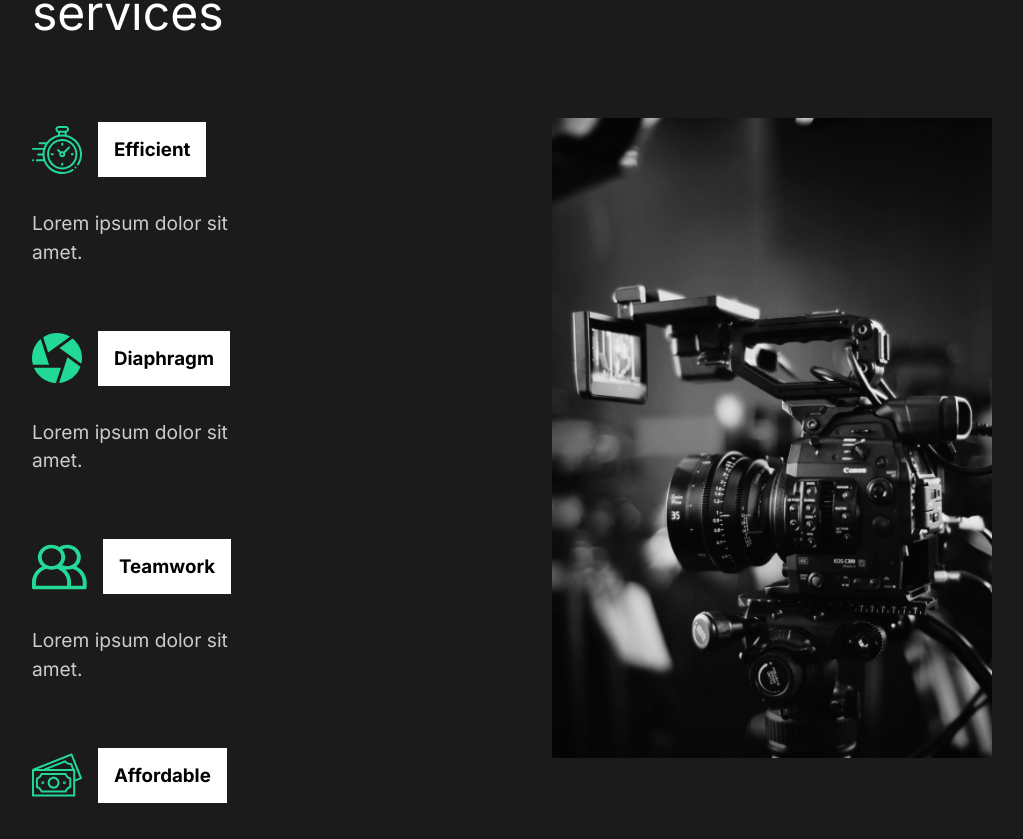
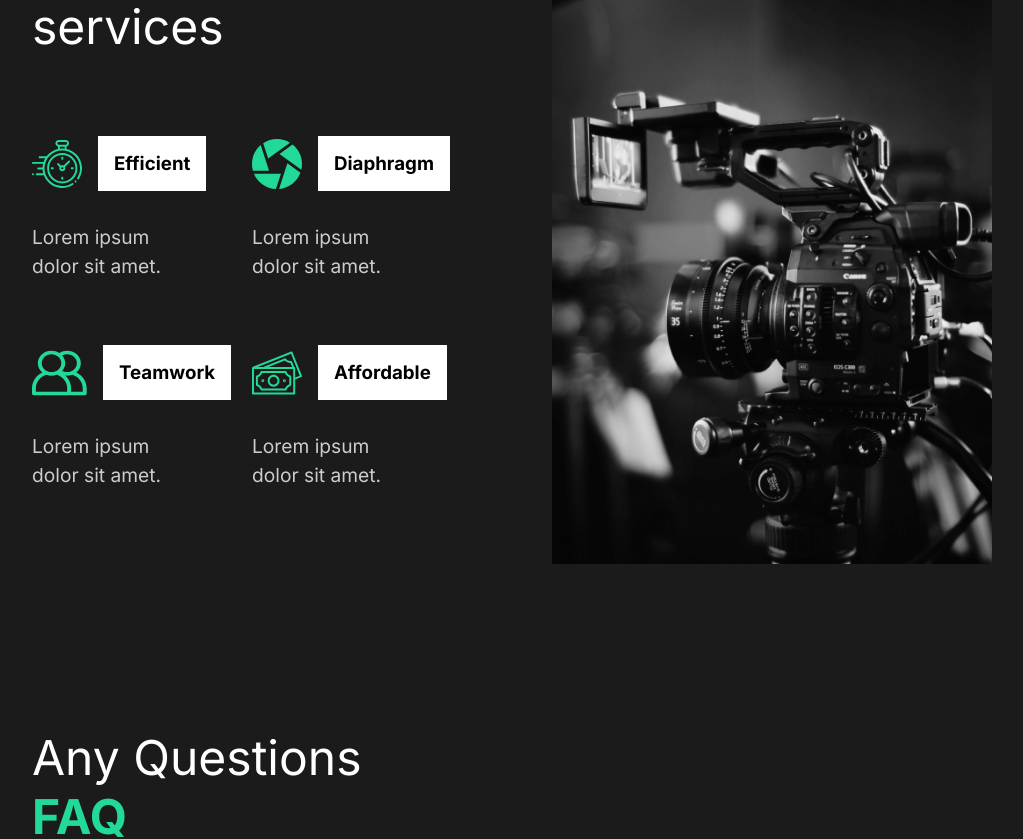
Before and after one commit to NelushiB/the-creative-react-course-capture, a React (Create React App) app: page / in a window 1280 px wide. Shown: the part 1040-1879 px from the top of the page, without its empty margins (128-1151 px from the left). Built offline with nearby package versions, Linux system fonts and the light colour scheme.

Commit message:
12. Changes and Toggle Our Work

```diff
--- a/src/components/FaqSection.jsx
+++ b/src/components/FaqSection.jsx
@@ -1,4 +1,4 @@
-import React, { useState } from 'react';
+import React from 'react';
 //Style
 import { styled } from 'styled-components';
 import { About } from '../styles';
@@ -6,11 +6,11 @@ import { About } from '../styles';
 import Toggle from './Toggle';
 //Animation
 import { LayoutGroup } from 'framer-motion';
+import { fade } from '../animation';
 
 const FaqSection = () => {
-
    return (
-      <Faq>
+      <Faq variants={fade}>
          <h2>Any Questions <span>FAQ</span></h2>
          <LayoutGroup>
          <Toggle title="How Do I Start?">
--- a/src/components/ServiceSection.jsx
+++ b/src/components/ServiceSection.jsx
@@ -7,11 +7,15 @@ import teamwork from '../img/teamwork.svg';
 import home2 from '../img/home2.png';
 //Styles
 import { styled } from 'styled-components';
-import {About, Description, Image, Hide} from '../styles'
+import {About, Description, Image} from '../styles'
+
+import { fade } from '../animation';
+import { useScroll } from '../components/useScroll';
 
 const ServiceSection = () => {
+   const [element, controls] = useScroll();
    return (
-      <Services>
+      <Services variants={fade} animate={controls} initial="hidden" ref={element}>
          <Description>
             <h2>High <span>quality</span> services</h2>
             <Cards>
@@ -29,6 +33,8 @@ const ServiceSection = () => {
                   </div>
                   <p>Lorem ipsum dolor sit amet.</p>
                </Card>
+               </Cards>
+               <Cards>
                <Card>
                   <div className="icon">
                      <img src={teamwork} alt="teamwork" />
@@ -68,7 +74,7 @@ const Cards = styled.div`
 `;
 
 const Card = styled.div`
-   flex-basis: 20rem;
+   width: 50%;
    .icon {
       display: flex;
       align-items: center;
--- /dev/null
+++ b/src/components/useScroll.jsx
@@ -0,0 +1,19 @@
+import { useEffect } from 'react';
+import { useInView } from 'react-intersection-observer';
+import { useAnimation } from 'framer-motion';
+
+export const useScroll = () => {
+   const controls = useAnimation();
+   const [element, view] = useInView({ threshold: 0.5 });
+
+   useEffect(() => {
+      if (view) {
+         controls.start('show');
+      } else {
+         controls.start('hidden');
+      }
+   }, [view, controls]);
+
+
+   return [element, controls];
+}
--- a/src/pages/OurWork.jsx
+++ b/src/pages/OurWork.jsx
@@ -1,15 +1,27 @@
-import React from 'react';
-import { Link } from 'react-router-dom';
-import { styled } from 'styled-components';
+import React from "react";
+import { Link } from "react-router-dom";
+import { styled } from "styled-components";
 //Images
 import athlete from "../img/athlete-small.png";
 import theracer from "../img/theracer-small.png";
 import goodtimes from "../img/goodtimes-small.png";
 // Animations
 import { motion } from "framer-motion";
-import { pageAnimation, fade, photoAnimate, lineAnimate, slider, sliderContainer } from "../animation";
+import {
+   pageAnimation,
+   fade,
+   photoAnimate,
+   lineAnimate,
+   slider,
+   sliderContainer,
+} from "../animation";
+import { useScroll } from "../components/useScroll";
 
 const OurWork = () => {
+   const [element, controls] = useScroll();
+   const [element2, controls2] = useScroll();
+
+
    return (
       <Work
          style={{ background: "#fff" }}
@@ -33,26 +45,34 @@ const OurWork = () => {
                </Hide>
             </Link>
          </Movie>
-         <Movie>
-            <motion.h2 variants={fade}>The Racer</motion.h2>
+         <Movie ref={element} variants={fade} animate={controls} initial="hidden">
+            <h2>The Racer</h2>
             <motion.div variants={lineAnimate} className="line"></motion.div>
             <Link to="/work/the-racer">
                <Hide>
-                  <motion.img variants={photoAnimate} src={theracer} alt="the racer" />
+                  <motion.img
+                     variants={photoAnimate}
+                     src={theracer}
+                     alt="the racer"
+                  />
                </Hide>
             </Link>
          </Movie>
-         <Movie>
+         <Movie ref={element2} variants={fade} animate={controls2} initial="hidden">
             <motion.h2 variants={fade}>Good Times</motion.h2>
             <motion.div variants={lineAnimate} className="line"></motion.div>
             <Link to="/work/good-times">
                <Hide>
-                  <motion.img variants={photoAnimate} src={goodtimes} alt="good times" />
+                  <motion.img
+                     variants={photoAnimate}
+                     src={goodtimes}
+                     alt="good times"
+                  />
                </Hide>
             </Link>
          </Movie>
       </Work>
-   )
+   );
 };
 
 const Work = styled(motion.div)`
@@ -63,7 +83,7 @@ const Work = styled(motion.div)`
       padding: 1rem 0rem;
    }
 `;
-const Movie = styled.div`
+const Movie = styled(motion.div)`
    padding-bottom: 10rem;
    .line {
       height: 0.5rem;
--- a/src/styles.jsx
+++ b/src/styles.jsx
@@ -1,7 +1,8 @@
 import { styled } from "styled-components";
+import { motion } from "framer-motion";
 
 // Styled Component
-export const About = styled.div`
+export const About = styled(motion.div)`
    min-height: 90vh;
    display: flex;
    align-items: center;
```
Lines whose indentation alone changed are shown as unchanged.
